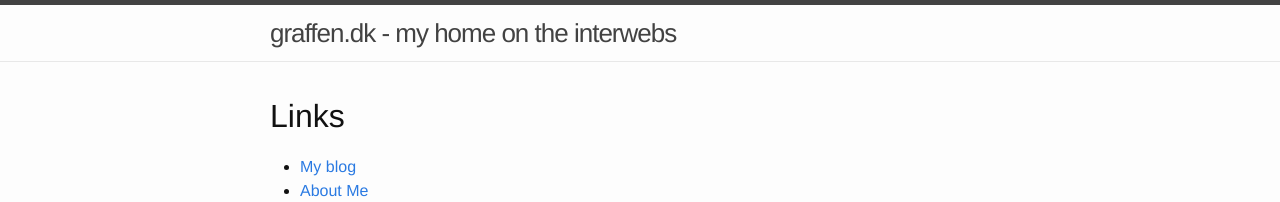
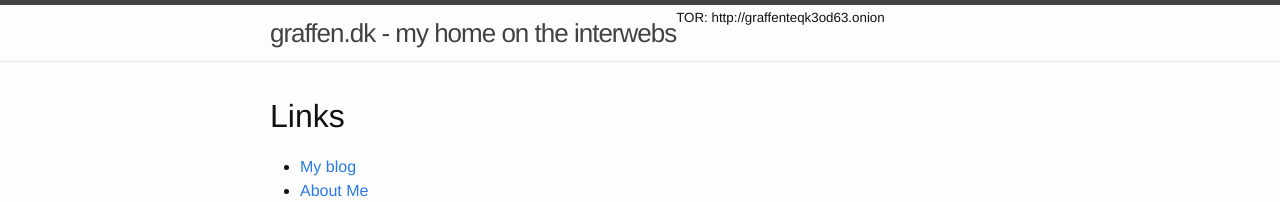
Before and after one commit to graffen/graffen.github.io, a Jekyll site: the page built from index.md, in a window 1280 px wide. Shown: the top 202 px of the page. Built offline with Jekyll 4.4.1, drawn with Linux system fonts in a browser that asks for light colours.

Commit message:
Add TOR url info

```diff
--- a/_includes/header.html
+++ b/_includes/header.html
@@ -2,7 +2,7 @@
 
   <div class="wrapper">
 
-    <a class="site-title" href="{{ site.baseurl }}/">{{ site.title }}</a>
+    <a class="site-title" href="{{ site.baseurl }}/">{{ site.title }}</a> <small>TOR: http://graffenteqk3od63.onion </small>
 
   </div>
 </header>
```
